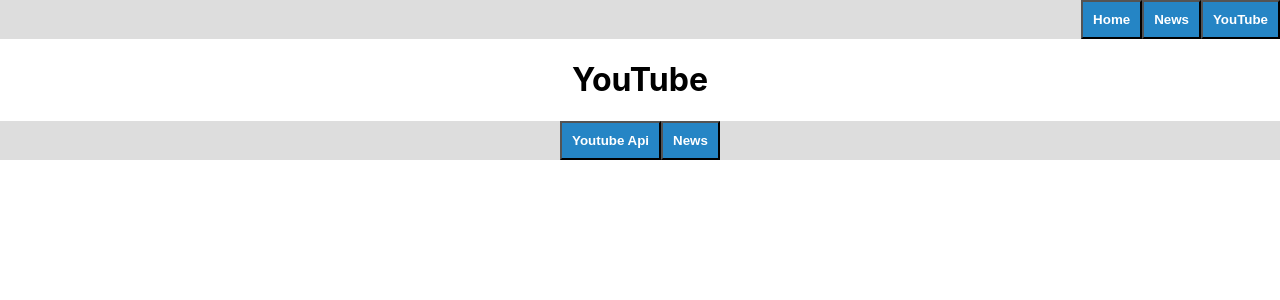
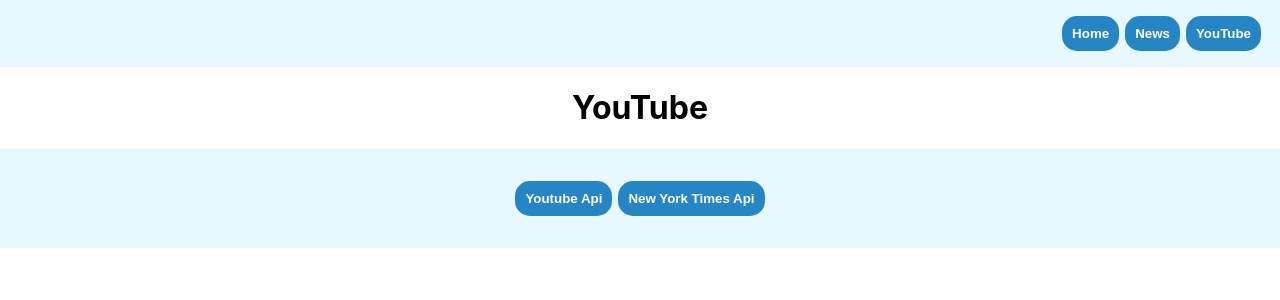
Before and after one commit to Sinuhem23/Check-The-News, a React (Create React App) app: page /youtube in a window 1280 px wide. Shown: the top 300 px of the page. Built offline with nearby package versions, Linux system fonts and the light colour scheme.

Commit message:
set up partial layout

```diff
--- a/src/App.css
+++ b/src/App.css
@@ -1,38 +1,4 @@
 .App {
   text-align: center;
+  display: grid;
 }
-
-.App-logo {
-  height: 40vmin;
-  pointer-events: none;
-}
-
-@media (prefers-reduced-motion: no-preference) {
-  .App-logo {
-    animation: App-logo-spin infinite 20s linear;
-  }
-}
-
-.App-header {
-  background-color: #282c34;
-  min-height: 100vh;
-  display: flex;
-  flex-direction: column;
-  align-items: center;
-  justify-content: center;
-  font-size: calc(10px + 2vmin);
-  color: white;
-}
-
-.App-link {
-  color: #61dafb;
-}
-
-@keyframes App-logo-spin {
-  from {
-    transform: rotate(0deg);
-  }
-  to {
-    transform: rotate(360deg);
-  }
-}
--- a/src/App.js
+++ b/src/App.js
@@ -9,10 +9,10 @@ import News from './Components/News';
 function App() {
   return (
     <Router>
-      <Nav />
+      <div className='App'>
+        <Nav />
 
-      <Switch>
-        <div className='App'>
+        <Switch>
           <Route exact path='/'></Route>
 
           <Route path='/home'>
@@ -24,9 +24,10 @@ function App() {
           <Route path='/youtube'>
             <YouTube />
           </Route>
-        </div>
-      </Switch>
-      <Footer />
+        </Switch>
+
+        <Footer />
+      </div>
     </Router>
   );
 }
--- a/src/CSS/footer.css
+++ b/src/CSS/footer.css
@@ -1,12 +1,13 @@
 .main_footer_container {
   display: flex;
   justify-content: center;
+  background-color: #e7f9ff;
+  padding: 2rem;
 }
 ul {
   list-style-type: none;
   margin: 0;
   padding: 0;
-  background-color: #dddddd;
 }
 li {
   display: inline;
--- a/src/CSS/home.css
+++ b/src/CSS/home.css
@@ -3,6 +3,9 @@
 }
 .inner_container {
   display: grid;
-
+  padding-bottom: 3rem;
   grid-template-columns: 1fr 1fr;
 }
+.search {
+  /* margin-top: 2rem; */
+}
--- a/src/CSS/nav.css
+++ b/src/CSS/nav.css
@@ -1,6 +1,8 @@
 .main_nav_container {
   display: flex;
   justify-content: flex-end;
+  background-color: #e7f9ff;
+  padding: 1rem;
 
   /* grid-template-columns: 1fr 1fr 1fr 1fr; */
 }
@@ -8,15 +10,21 @@ ul {
   list-style-type: none;
   margin: 0;
   padding: 0;
-  background-color: #dddddd;
 }
 li {
   display: inline;
+  margin: 0 3px;
 }
 button {
   color: white;
   padding: 10px;
+  border-radius: 15px;
+  outline: 0;
+  border: 0;
   background-color: rgb(37, 133, 197);
+}
+button:hover {
+  background-color: rgb(30, 98, 143);
 }
 .navLinks {
   color: white;
--- a/src/CSS/search.css
+++ b/src/CSS/search.css
@@ -0,0 +1,12 @@
+.main_input_container {
+  display: grid;
+  grid-template-columns: 1fr;
+}
+.main_input {
+  display: grid;
+  margin: 3rem 18rem 6rem 18rem;
+  padding: 9px;
+}
+.search_text {
+  margin-top: 6rem;
+}
--- a/src/Components/Footer.js
+++ b/src/Components/Footer.js
@@ -4,8 +4,8 @@ import '../CSS/footer.css';
 
 export default function Footer() {
   return (
-    <div>
-      <ul className='main_footer_container'>
+    <div className='main_footer_container'>
+      <ul>
         <li>
           <button>
             <a
@@ -20,7 +20,7 @@ export default function Footer() {
         <li>
           <button>
             <a className='footerLinks' href='https://developer.nytimes.com/'>
-              News
+              New York Times Api
             </a>
           </button>
         </li>
--- a/src/Components/Nav.js
+++ b/src/Components/Nav.js
@@ -4,8 +4,8 @@ import '../CSS/nav.css';
 
 export default function Nav() {
   return (
-    <div>
-      <ul className='main_nav_container'>
+    <div className='main_nav_container'>
+      <ul>
         {/* Home Section */}
         <li>
           <button>
--- a/src/Components/Search.js
+++ b/src/Components/Search.js
@@ -1,9 +1,22 @@
 import React from 'react';
+import '../CSS/search.css';
 
 function Search() {
   return (
-    <div>
-      <h1>Search</h1>
+    <div className='main_input_container'>
+      <h1 className='search_text'>
+        <label htmlFor='search'>Search</label>
+      </h1>
+      <select className='main_input' required>
+        <option value=''>Select a country</option>
+        <option value='UnitedStates'>United States</option>
+        <option value='Canada'>Canada</option>
+        <option value='India'>India</option>
+        <option value='UnitedKingdom'>United Kingdom</option>
+        <option value='Japan'>Japan</option>
+        <option value='China'>China</option>
+        <option value='Australia'>Australia</option>
+      </select>
     </div>
   );
 }
```
